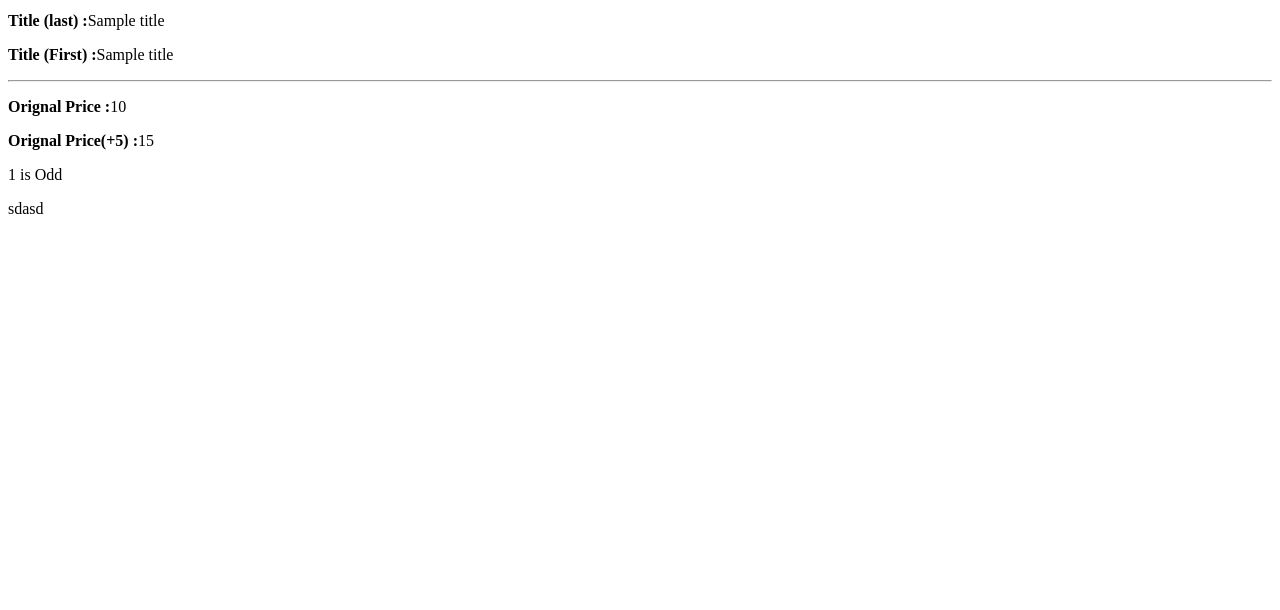
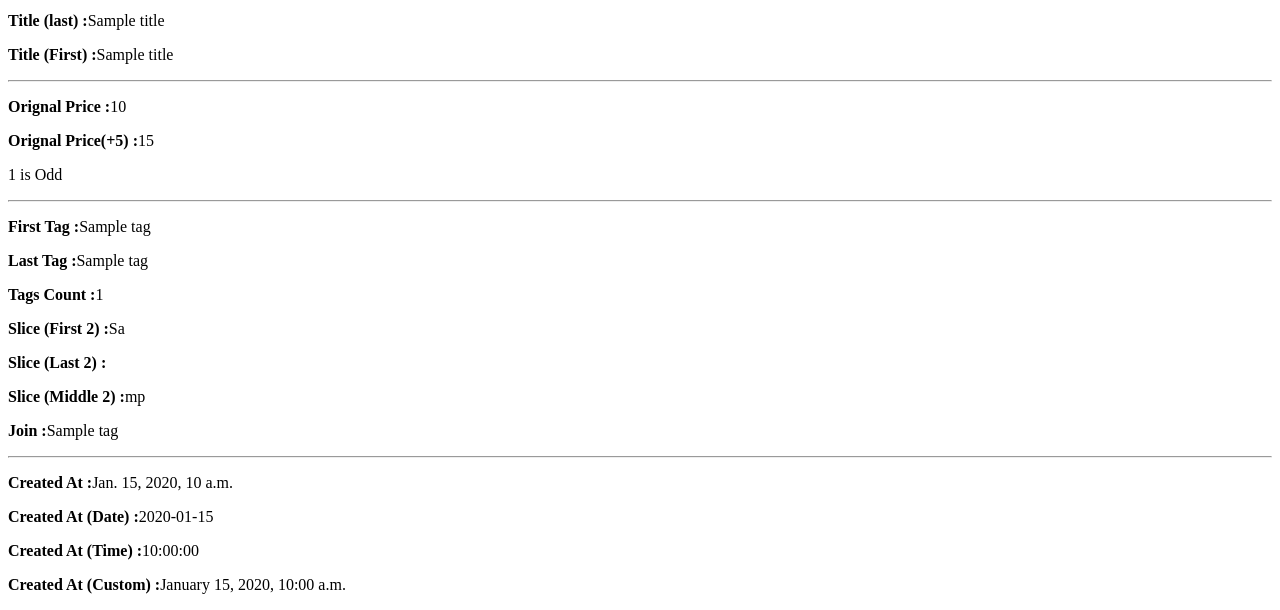
Before and after one commit to umairahmad-co/Python_Django_Project, a Django app: template myProject6/blog/templates/blog/blog_details.html in a window 1280 px wide. Shown: the part 374-984 px from the top of the page. Before the commit the page ends 588 px from the top, so only its background shows below. Run offline with Django 5.2, Linux system fonts and the light colour scheme; the template is opened without the code that fills it: most values are stand-ins (such as "Sample title", 1, 10 or a date in 2020).

Commit message:
blog_details.html

```diff
--- a/myProject6/blog/templates/blog/blog_details.html
+++ b/myProject6/blog/templates/blog/blog_details.html
@@ -31,9 +31,25 @@
     {% else %}
     <p>{{post.number}} is Odd</p>
     {% endif %}
+    <hr>
 
     {% comment %} List Filter {% endcomment %}
-sdasd
+
+    <p><b>First Tag :</b>{{post.tags|first}}</p>
+    <p><b>Last Tag :</b>{{post.tags|last}}</p>
+    <p><b>Tags Count :</b>{{post.tags|length}}</p>
+    <p><b>Slice (First 2) :</b>{{post.tags|slice:":2"}}</p>
+    <p><b>Slice (Last 2) :</b>{{post.tags|slice:"-2:4"}}</p>
+    <p><b>Slice (Middle 2) :</b>{{post.tags|slice:"2:4"}}</p>
+    <p><b>Join :</b>{{post.tags|join:", "}}</p>
+    <hr>
+
+    {% comment %} Date Filter {% endcomment %}
+    <p><b>Created At :</b>{{post.created_at}}</p>
+    <p><b>Created At (Date) :</b>{{post.created_at|date:"Y-m-d"}}</p>
+    <p><b>Created At (Time) :</b>{{post.created_at|time:"H:i:s"}}</p>
+    <p><b>Created At (Custom) :</b>{{post.created_at|date:"F j, Y, g:i a"}}</p>
+
 
 </body>
 </html>
```
